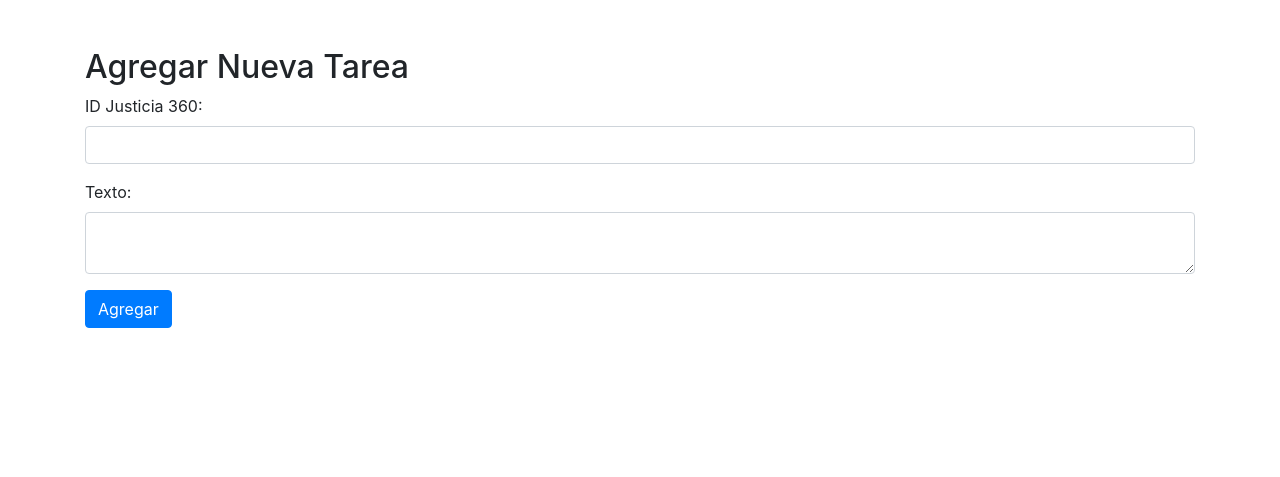
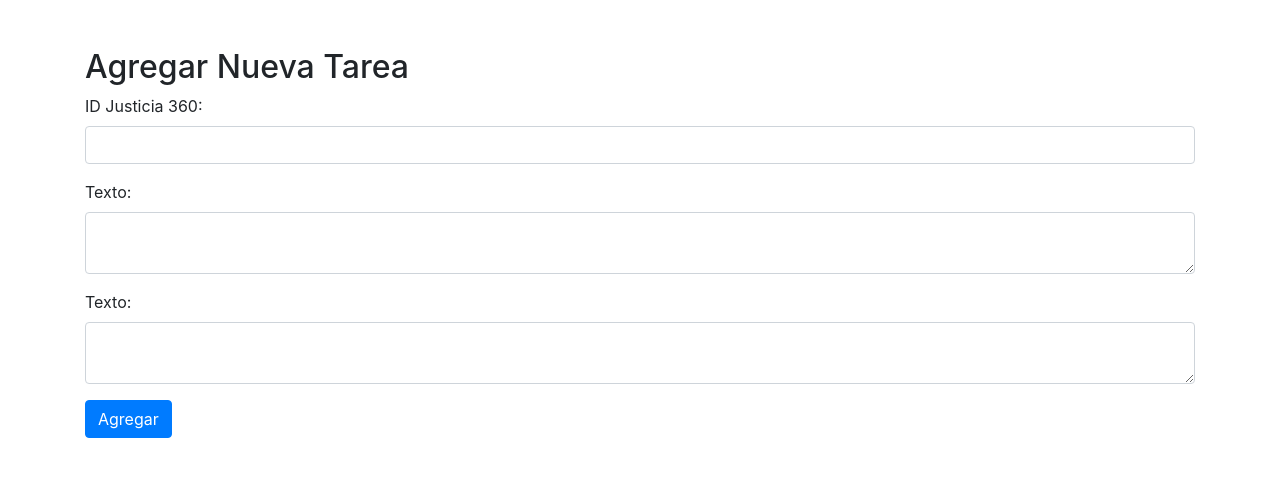
Before and after one commit to marioegc/solicitud_copias, a Flask app: page /agregar in a window 1280 px wide. Shown: the top 477 px of the page. Run offline with Flask 2, Linux system fonts and the light colour scheme; some libraries are stand-ins or nearby versions.

Commit message:
Se agrega soporte para multiples carpetas IAXXO-1. Se trata que en el insert contemple el campo copia con valor de 1

```diff
--- a/app.py
+++ b/app.py
@@ -64,6 +64,7 @@ def agregar():
 def insertar():
     id_audiencia_j360 = request.form['id_audiencia_j360']
     texto = request.form['texto']
+    int(folder = request.form['folder'])
     fecha_encolamiento = datetime.now().strftime('%Y-%m-%d %H:%M:%S')
     archivo = f"A_{id_audiencia_j360}.mp4"
 
--- a/templates/agregar.html
+++ b/templates/agregar.html
@@ -17,6 +17,11 @@
             <label for="texto">Texto:</label>
             <textarea class="form-control" id="texto" name="texto" required></textarea>
         </div>
+        <div class="form-group">
+            <label for="folder">Texto:</label>
+            <textarea class="form-control" id="folder" name="folder" required></textarea>
+        </div>
+
         <button type="submit" class="btn btn-primary">Agregar</button>
     </form>
 </div>
```
